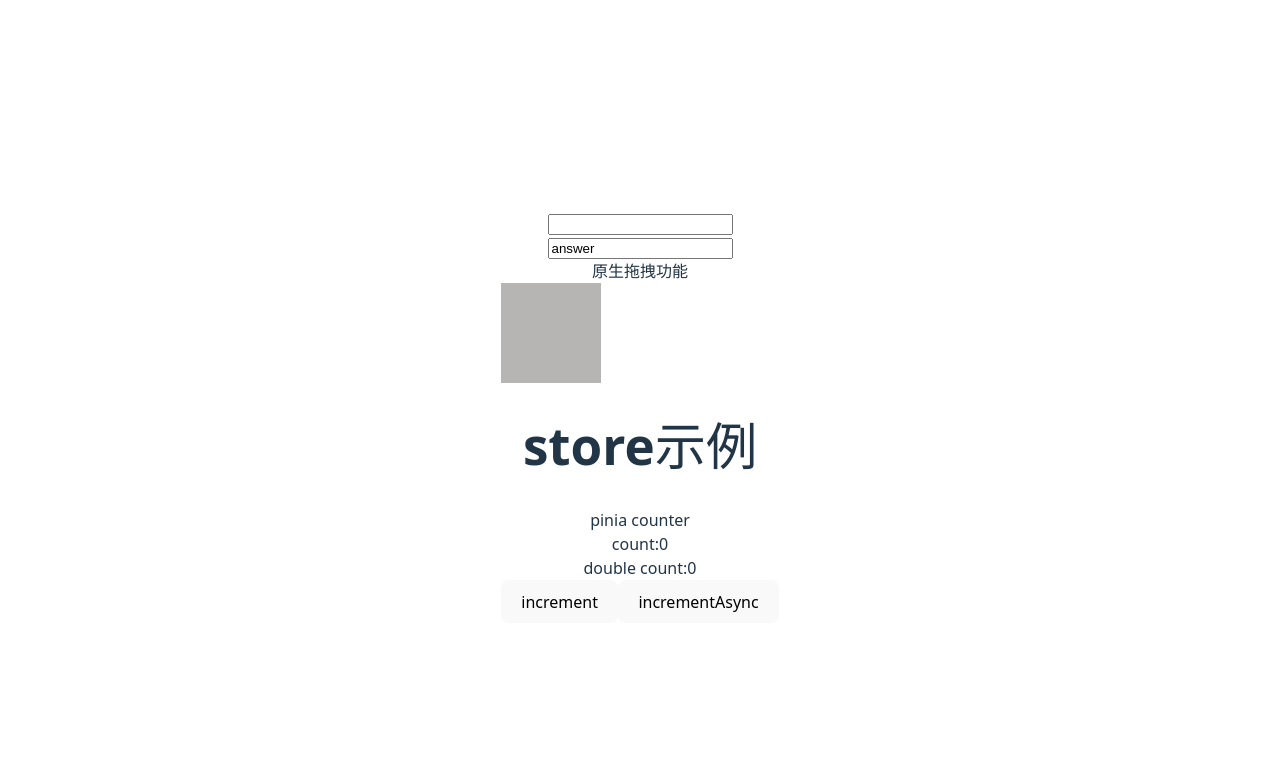
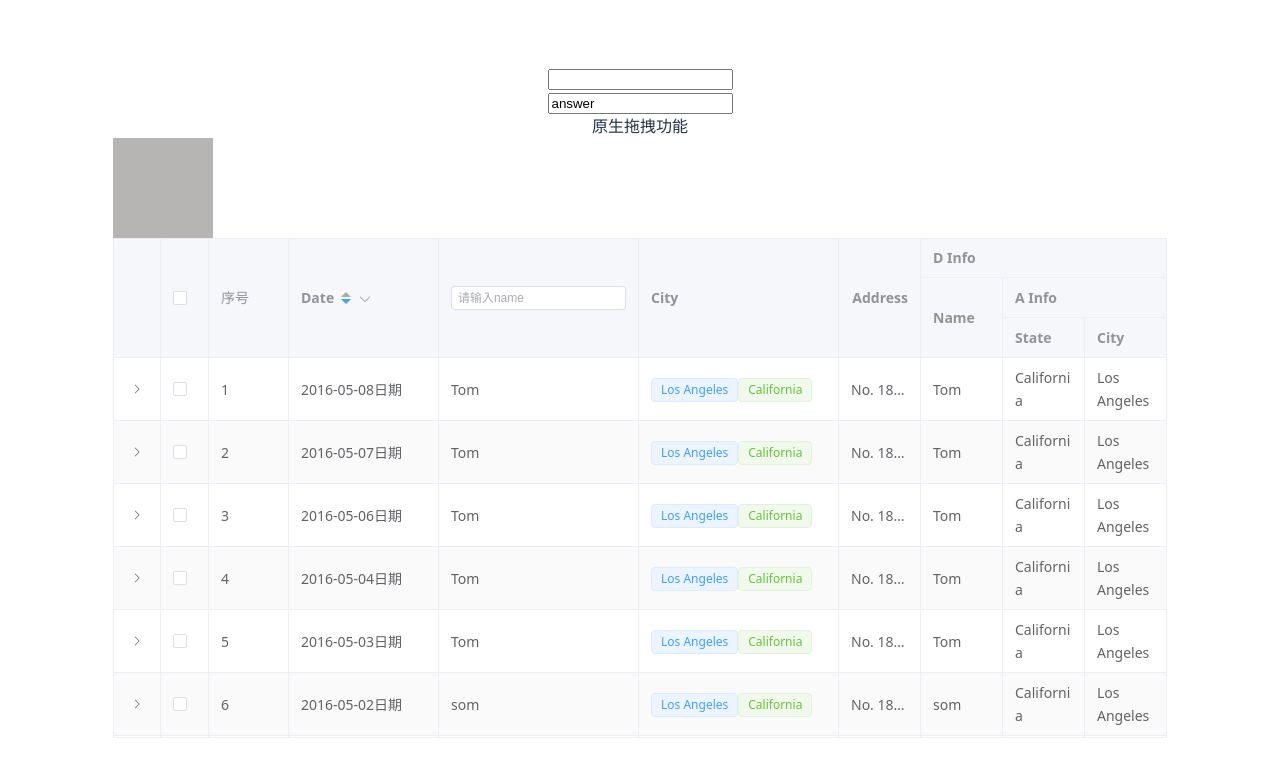
Before and after one commit to wink-peng/my-vue3-app, a Vue app: page /about in a window 1280 px wide. Shown: the top 776 px of the page. Built offline with nearby package versions, Linux system fonts and the light colour scheme.

Commit message:
feat:添加table

```diff
--- a/src/components/other.vue
+++ b/src/components/other.vue
@@ -1,15 +1,75 @@
 <template>
   <div>
    <input type="text" v-model="perValue" @input="perValue = $event.target.value">
-
    <div id="draggable" draggable="true">原生拖拽功能</div>
    <div id="droppable" class="box-block"></div>
   </div>
+
+  <el-table
+   ref="multipleTbleRef"
+   width="100%"
+   height="500"
+   stripe
+   border
+   highlight-current-row
+   :data="filterTableData"
+   :default-sort="{prop:'date',order:'descending'}"
+   @current-change="handleCurrentChange"
+   >
+   <el-table-column type="expand">
+    <template #default="props">
+      <div>state:  {{props.row.state}}</div>
+      <div>city: {{props.row.city}}</div>
+    </template>
+  </el-table-column>
+   <el-table-column type="selection" />
+    <el-table-column label="序号" type="index" width="80"/>
+    <el-table-column
+    prop="date"
+    label="Date"
+    sortable
+    width="150"
+    :filters="[{text: '2016-05-01', value: '2016-05-01'}, {text: '2016-05-02', value: '2016-05-02'}]"
+    :filter-method="filterHandler"
+    :formatter="formatter"
+      />
+    <el-table-column prop="name" label="Name" width="200" >
+      <template #header>
+        <el-input v-model="search" size="small" placeholder="请输入name"/>
+      </template>
+      <template #default="scope">
+        {{scope.row.name }}
+      </template>
+    </el-table-column>
+    <el-table-column prop="city" label="City" width="200">
+      <template #default="scope">
+        <el-tag>{{ scope.row.city }}</el-tag>
+        <el-tag type="success">{{ scope.row.state }}</el-tag>
+      </template>
+    </el-table-column>
+    <el-table-column
+      show-overflow-tooltip
+      align="right"
+      prop="address"
+      label="Address"  />
+    <el-table-column label="D Info">
+      <el-table-column prop="name" label="Name" />
+      <el-table-column label="A Info">
+        <el-table-column prop="state" label="State" />
+        <el-table-column prop="city" label="City" />
+      </el-table-column>
+    </el-table-column>
+
+
+
+  </el-table>
 </template>
 
 <script setup>
-import { ref,watch,onMounted,onUnmounted } from 'vue';
+import { ref,watch,onMounted,onUnmounted,computed} from 'vue';
 const perValue = defineModel()
+
+const search = ref('')
 
 const handelDragstart = (e)=>{
   e.dataTransfer.setData('text/plain',e.target.id) //设置传输的数据类型和值
@@ -25,6 +85,95 @@ const handelDrop = (e)=>{
     var data = e.dataTransfer.getData('text/plain') //获取传输的数据
     e.target.appendChild(window.document.getElementById(data)) //将拖动的元素放置到目标位置
 }
+
+const selectable = ref([1,2])
+
+const  handleCurrentChange = (val)=>{
+  console.log(val)
+}
+
+const formatter = (row, column)=>{
+  console.log(row,column)
+  return row.date + '日期';
+}
+
+const filterHandler = (value,row,column)=>{
+  const property = column['property'];
+  return row[property] === value;
+
+}
+const tableData = [
+  {
+    date: '2016-05-03',
+    name: 'Tom',
+    state: 'California',
+    city: 'Los Angeles',
+    address: 'No. 189, Grove St, Los Angeles',
+    zip: 'CA 90036',
+  },
+  {
+    date: '2016-05-02',
+    name: 'som',
+    state: 'California',
+    city: 'Los Angeles',
+    address: 'No. 189, Grove St, Los Angeles',
+    zip: 'CA 90036',
+  },
+  {
+    date: '2016-05-04',
+    name: 'Tom',
+    state: 'California',
+    city: 'Los Angeles',
+    address: 'No. 189, Grove St, Los Angeles',
+    zip: 'CA 90036',
+  },
+  {
+    date: '2016-05-01',
+    name: 'Tom',
+    state: 'California',
+    city: 'Los Angeles',
+    address: 'No. 189, Grove St, Los Angeles',
+    zip: 'CA 90036',
+  },
+  {
+    date: '2016-05-08',
+    name: 'Tom',
+    state: 'California',
+    city: 'Los Angeles',
+    address: 'No. 189, Grove St, Los Angeles',
+    zip: 'CA 90036',
+  },
+  {
+    date: '2016-05-06',
+    name: 'Tom',
+    state: 'California',
+    city: 'Los Angeles',
+    address: 'No. 189, Grove St, Los Angeles',
+    zip: 'CA 90036',
+  },
+  {
+    date: '2016-05-07',
+    name: 'Tom',
+    state: 'California',
+    city: 'Los Angeles',
+    address: 'No. 189, Grove St, Los Angeles',
+    zip: 'CA 90036',
+  },
+]
+
+
+const filterTableData = computed(()=>{
+  return tableData.filter((data)=>{
+    if(search.value){
+      return data.name.toLowerCase().includes(search.value.toLowerCase())
+    }else{
+      return true;
+    }
+  })
+})
+
+
+
 onMounted(()=>{
 
   //更推荐用ref来获取dom元素，但是这里为了演示，就直接用了原生js获取了
```
